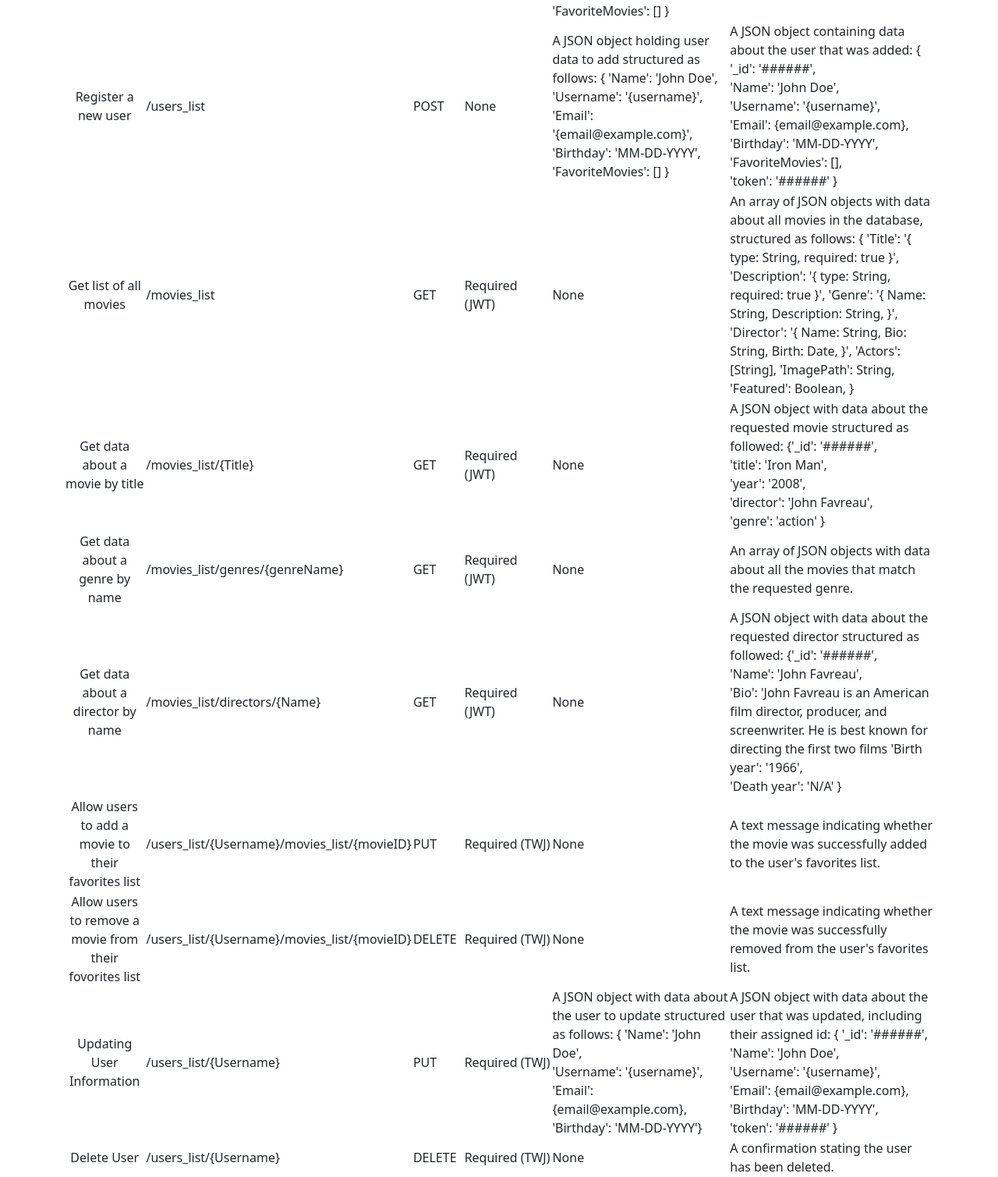
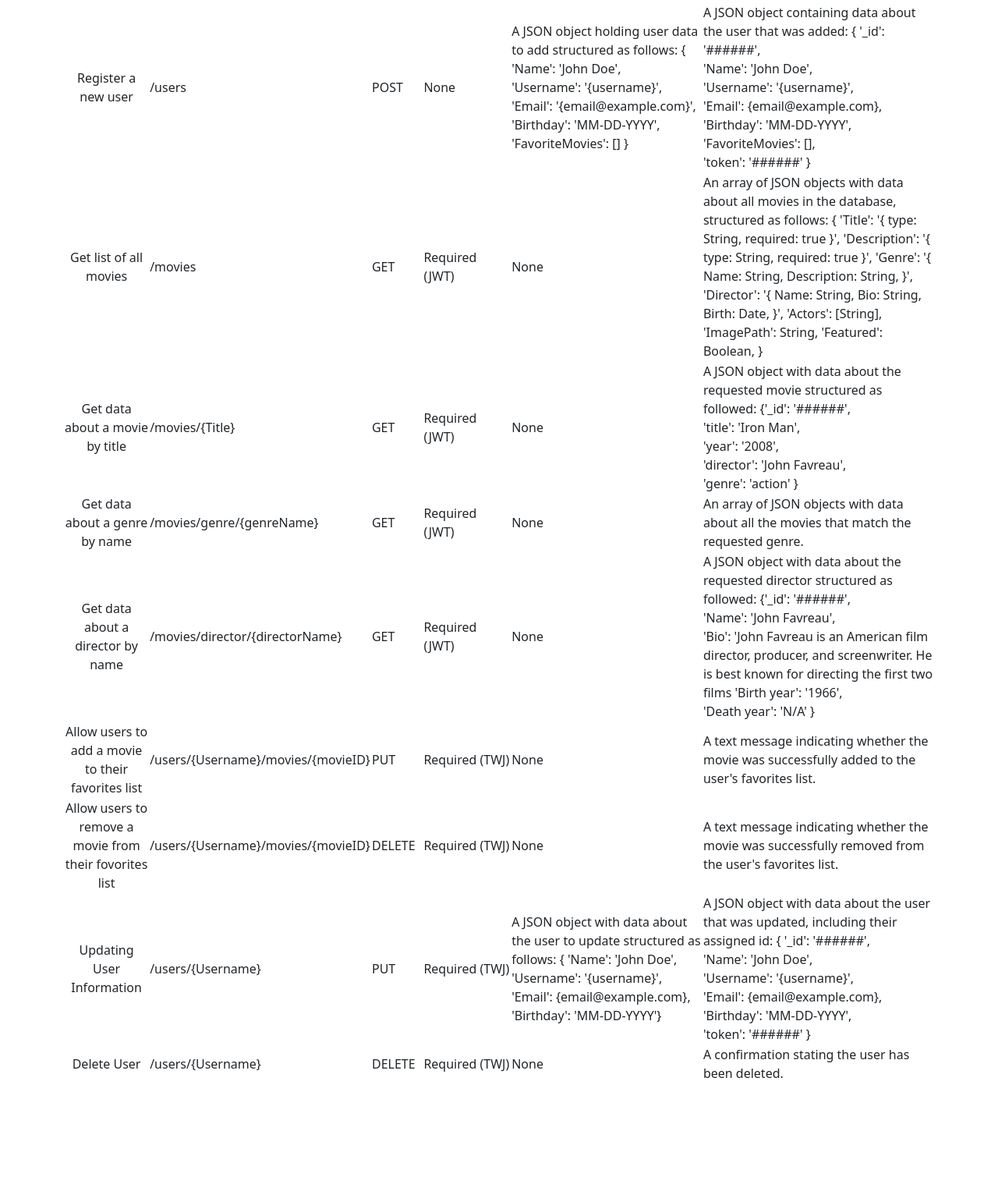
Before and after one commit to Malave615/movie_api, a website: page public/documentation.html in a window 1280 px wide. Shown: the part 470-1979 px from the top of the page at 78% size. After the commit the page ends 1859 px from the top, so only its background shows below. Drawn offline with nearby package versions, Linux system fonts and the light colour scheme.

Commit message:
Updating files
Updated file names and locations post file reconstruction.

```diff
--- a/public/documentation.html
+++ b/public/documentation.html
@@ -53,7 +53,7 @@
                     </tr>
                     <tr>
                         <td class="text-center">Register a new user</td>
-                        <td>/users_list</td>
+                        <td>/users</td>
                         <td>POST</td>
                         <td>None</td>
                         <td>
@@ -77,7 +77,7 @@
                     </tr>
                     <tr>
                         <td class="text-center">Get list of all movies</td>
-                        <td>/movies_list</td>
+                        <td>/movies</td>
                         <td>GET</td>
                         <td>Required (JWT)</td>
                         <td>None</td>
@@ -102,7 +102,7 @@
                     </tr>
                     <tr>
                         <td class="text-center">Get data about a movie by title</td>
-                        <td>/movies_list/{Title}</td>
+                        <td>/movies/{Title}</td>
                         <td>GET</td>
                         <td>Required (JWT)</td>
                         <td>None</td>
@@ -117,7 +117,7 @@
                     </tr>
                     <tr>
                         <td class="text-center">Get data about a genre by name</td>
-                        <td>/movies_list/genres/{genreName}</td>
+                        <td>/movies/genre/{genreName}</td>
                         <td>GET</td>
                         <td>Required (JWT)</td>
                         <td>None</td>
@@ -127,7 +127,7 @@
                     </tr>
                     <tr>
                         <td class="text-center">Get data about a director by name</td>
-                        <td>/movies_list/directors/{Name}</td>
+                        <td>/movies/director/{directorName}</td>
                         <td>GET</td>
                         <td>Required (JWT)</td>
                         <td>None</td>
@@ -142,7 +142,7 @@
                     </tr>
                     <tr>
                         <td class="text-center">Allow users to add a movie to their favorites list</td>
-                        <td>/users_list/{Username}/movies_list/{movieID}</td>
+                        <td>/users/{Username}/movies/{movieID}</td>
                         <td>PUT</td>
                         <td>Required (TWJ)</td>
                         <td>None</td>
@@ -152,7 +152,7 @@
                     </tr>
                     <tr>
                         <td class="text-center">Allow users to remove a movie from their fovorites list</td>
-                        <td>/users_list/{Username}/movies_list/{movieID}</td>
+                        <td>/users/{Username}/movies/{movieID}</td>
                         <td>DELETE</td>
                         <td>Required (TWJ)</td>
                         <td>None</td>
@@ -162,7 +162,7 @@
                     </tr>
                     <tr>
                         <td class="text-center">Updating User Information</td>
-                        <td>/users_list/{Username}</td>
+                        <td>/users/{Username}</td>
                         <td>PUT</td>
                         <td>Required (TWJ)</td>
                         <td>
@@ -184,7 +184,7 @@
                     </tr>
                     <tr>
                         <td class="text-center">Delete User</td>
-                        <td>/users_list/{Username}</td>
+                        <td>/users/{Username}</td>
                         <td>DELETE</td>
                         <td>Required (TWJ)</td>
                         <td>None</td>
--- a/src/auth.js
+++ b/src/auth.js
@@ -4,7 +4,8 @@
 
 const jwtSecret = 'your_jwt_secret'; // This has to be the same key used in the JWTStrategy
 
-const generateJWTToken = (user) => jwt.sign(user, jwtSecret, {
+const generateJWTToken = (user) =>
+  jwt.sign(user, jwtSecret, {
     subject: user.Username, // This is the username you'er encoding in the JWT
     expiresIn: '7d', // This specifies that the token will expire in 7 days
     algorithm: 'HS256', // This is the algorithm used to 'sign' or encode the values of the JWT
```
Also changed, not shown: src/index.html (+2 -2 lines), src/log.txt (added).
